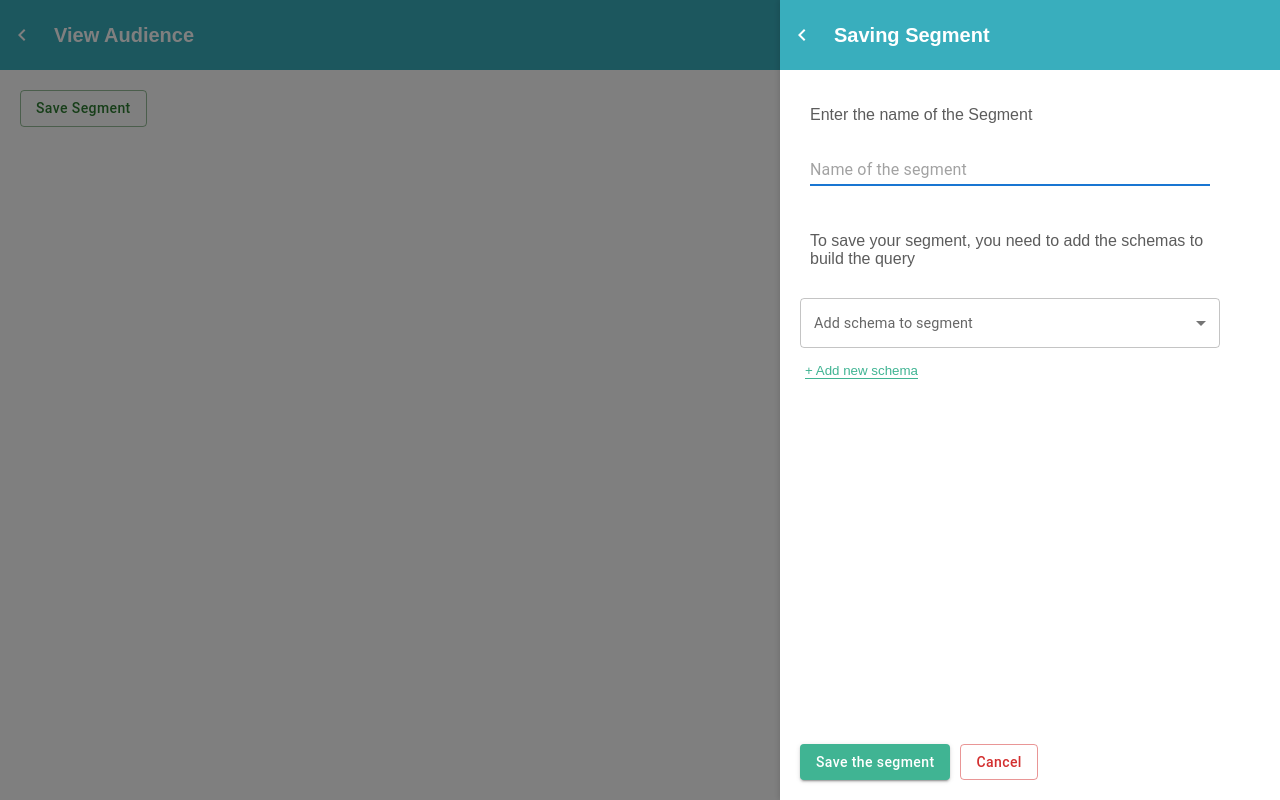
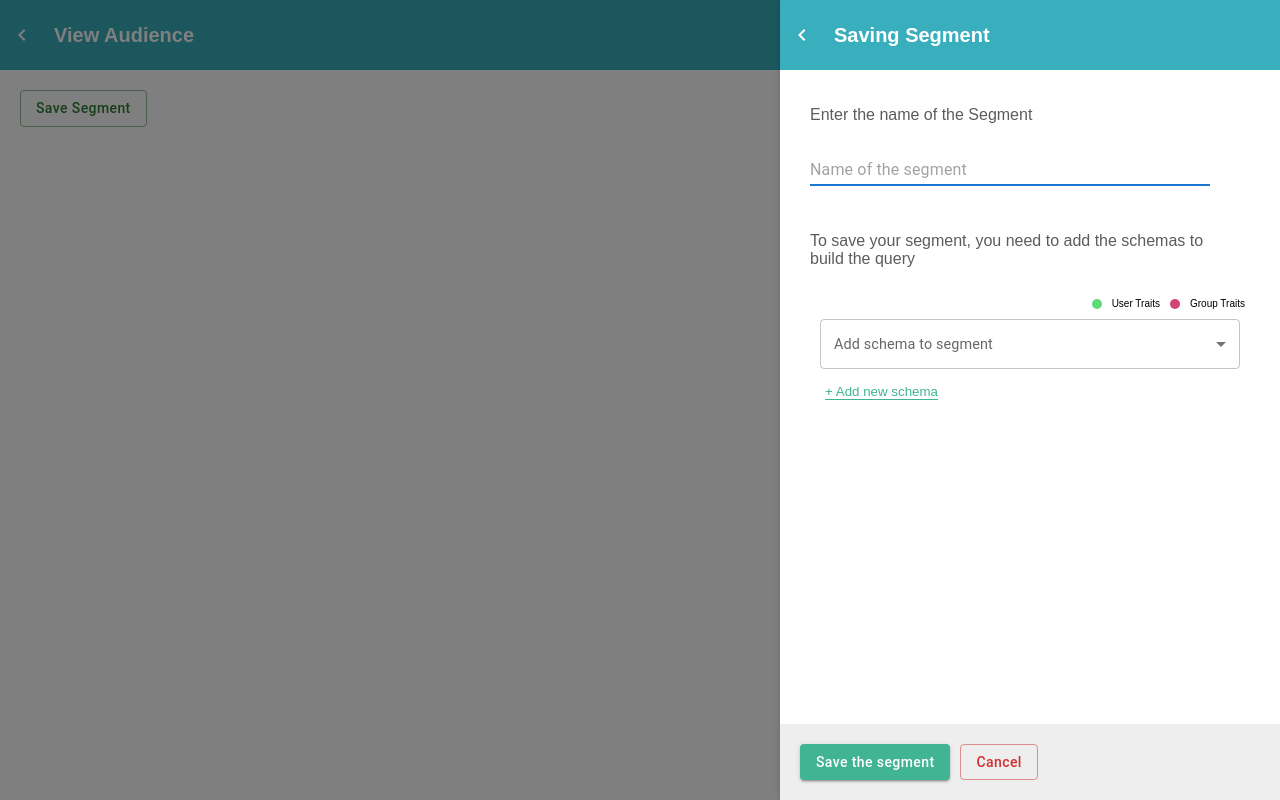
Before and after one commit to Devendragupta96/Sidebar-Popup, a React (Create React App) app: page / in a window 1280 px wide. Both pictures are taken after a click on the button "Save Segment". Built offline with nearby package versions, Linux system fonts and the light colour scheme; the HTML template or start-up script is replaced by a standard one.

Commit message:
Feat: Added legend

```diff
--- a/src/component/AddSchemaToSegment.jsx
+++ b/src/component/AddSchemaToSegment.jsx
@@ -7,13 +7,13 @@ import "../css/AddSchemaToSegment.css";
 import "../css/SaveSegment.css";
 
 const schemaOptions = [
-  { label: "First Name", value: "first_name" },
-  { label: "Last Name", value: "last_name" },
-  { label: "Gender", value: "gender" },
-  { label: "Age", value: "age" },
-  { label: "Account Name", value: "account_name" },
-  { label: "City", value: "city" },
-  { label: "State", value: "state" },
+  { label: "First Name", value: "first_name", traits: 'user' },
+  { label: "Last Name", value: "last_name", traits: 'user' },
+  { label: "Gender", value: "gender", traits: 'group' },
+  { label: "Age", value: "age", traits: 'user' },
+  { label: "Account Name", value: "account_name", traits: 'group' },
+  { label: "City", value: "city", traits: 'group' },
+  { label: "State", value: "state", traits: 'group' },
 ];
 
 const AddSchemaToSegment = ({ onClose }) => {
@@ -99,6 +99,10 @@ const AddSchemaToSegment = ({ onClose }) => {
 
   }
 
+  const getTraitColor = (traits) => {
+    return traits === 'user' ? '#5ddb78' : '#d24572';
+  };
+
   return (
     <div className="popup-container">
       <header className="header">
@@ -121,10 +125,26 @@ const AddSchemaToSegment = ({ onClose }) => {
           />
           <p style={{ marginBottom: '30px', color: '#5c5c5c' }}>To save your segment, you need to add the schemas to build the query</p>
         </Box>
+        <div className="legend">
+          <div className="icon"></div><span style={{fontSize:'10px'}}>User Traits</span>
+          <div className="icon"></div><span style={{fontSize:'10px'}}>Group Traits</span>
+        </div>
 
         <Box>
-          {selectedSchemas.map((schema, index) => (
-            <FormControl key={index} fullWidth margin="normal">
+          {selectedSchemas.map((schema, index) => {
+            const selectedSchema = schemaOptions.find(option => option.value === schema);
+            return(
+            <FormControl key={index} fullWidth margin="normal" sx={{marginTop:'0px'}}>
+              <Box display={'flex'} alignItems={'center'}>
+              <div
+                    style={{
+                      width: '10px',
+                      height: '10px',
+                      backgroundColor: getTraitColor(selectedSchema.traits),
+                      borderRadius: '50%',
+                      marginRight: '10px'
+                    }}
+              />
               <InputLabel>Schema</InputLabel>
               <Select
                 value={schema}
@@ -150,11 +170,13 @@ const AddSchemaToSegment = ({ onClose }) => {
                     </MenuItem>
                   ))}
               </Select>
+              </Box>
             </FormControl>
-          ))}
+            )
+        })}
         </Box>
 
-        <FormControl fullWidth>
+        <FormControl fullWidth sx={{marginLeft:'20px'}}>
           <InputLabel sx={{ fontSize: "0.9rem" }}>
             Add schema to segment
           </InputLabel>
@@ -186,7 +208,7 @@ const AddSchemaToSegment = ({ onClose }) => {
           + Add new schema
         </p>
       </div>
-      <footer style={{ padding: "20px", display: "flex", gap: "10px" }}>
+      <footer style={{ padding: "20px", display: "flex", gap: "10px", background:'#eeeeee' }}>
       <Button
           variant="contained"
           sx={{
--- a/src/css/AddSchemaToSegment.css
+++ b/src/css/AddSchemaToSegment.css
@@ -22,6 +22,7 @@
   .add_schema {
     color: #40b493;
     margin-top: 10px;
+    margin-left: 20px;
     font-size: smaller;
     text-align: left;
     padding: 5px;
@@ -44,3 +45,25 @@
   .close-btn:hover {
     background-color: darkred;
   }
+
+  .legend {
+    display: flex;
+    align-items: center;
+    justify-content: flex-end;
+    gap: 10px;
+    margin: 10px 15px;
+  }
+
+  .icon {
+    width: 10px;
+    height: 10px;
+    border-radius: 50%;
+  }
+
+  .legend .icon:nth-of-type(1) {
+    background-color: #5ddb78;
+  }
+
+  .legend .icon:nth-of-type(2) {
+    background-color: #d24572;
+  }
```
